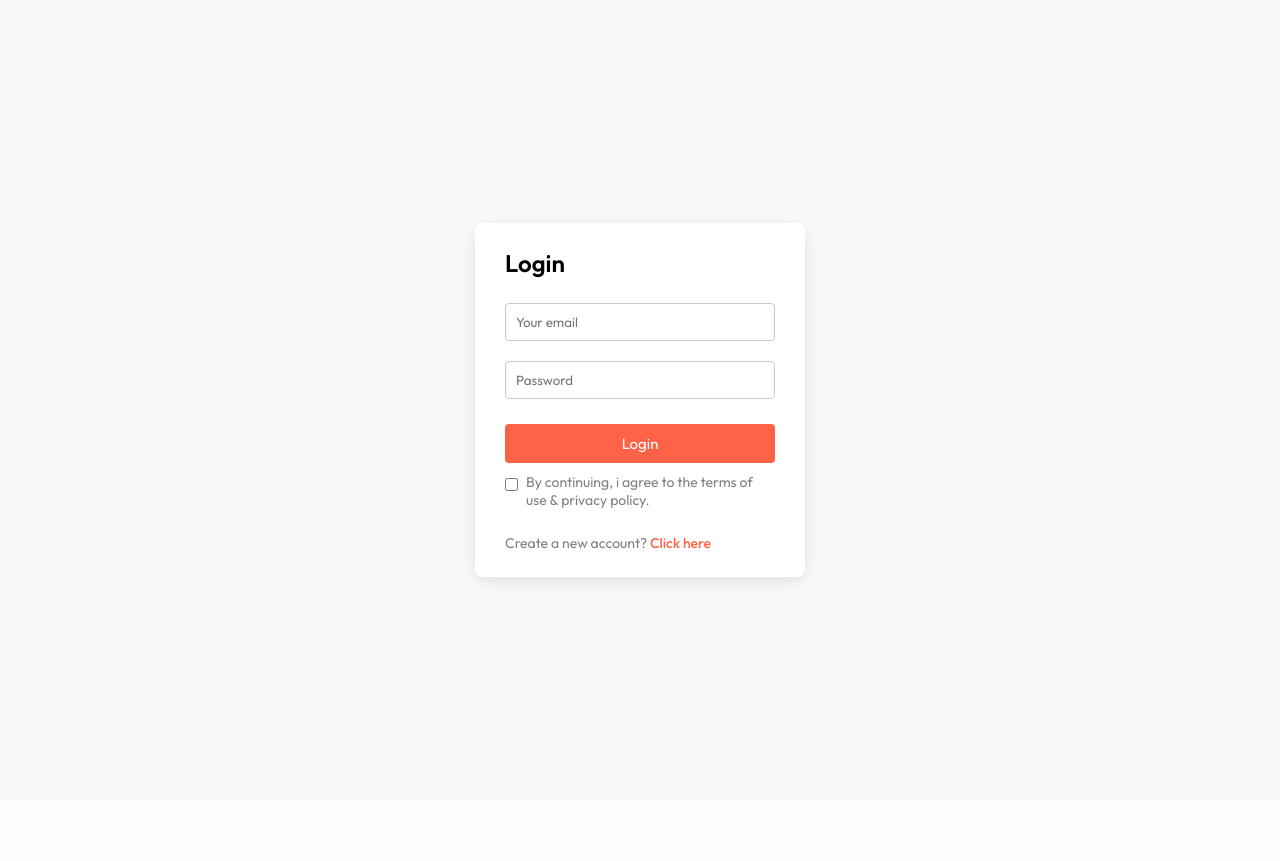
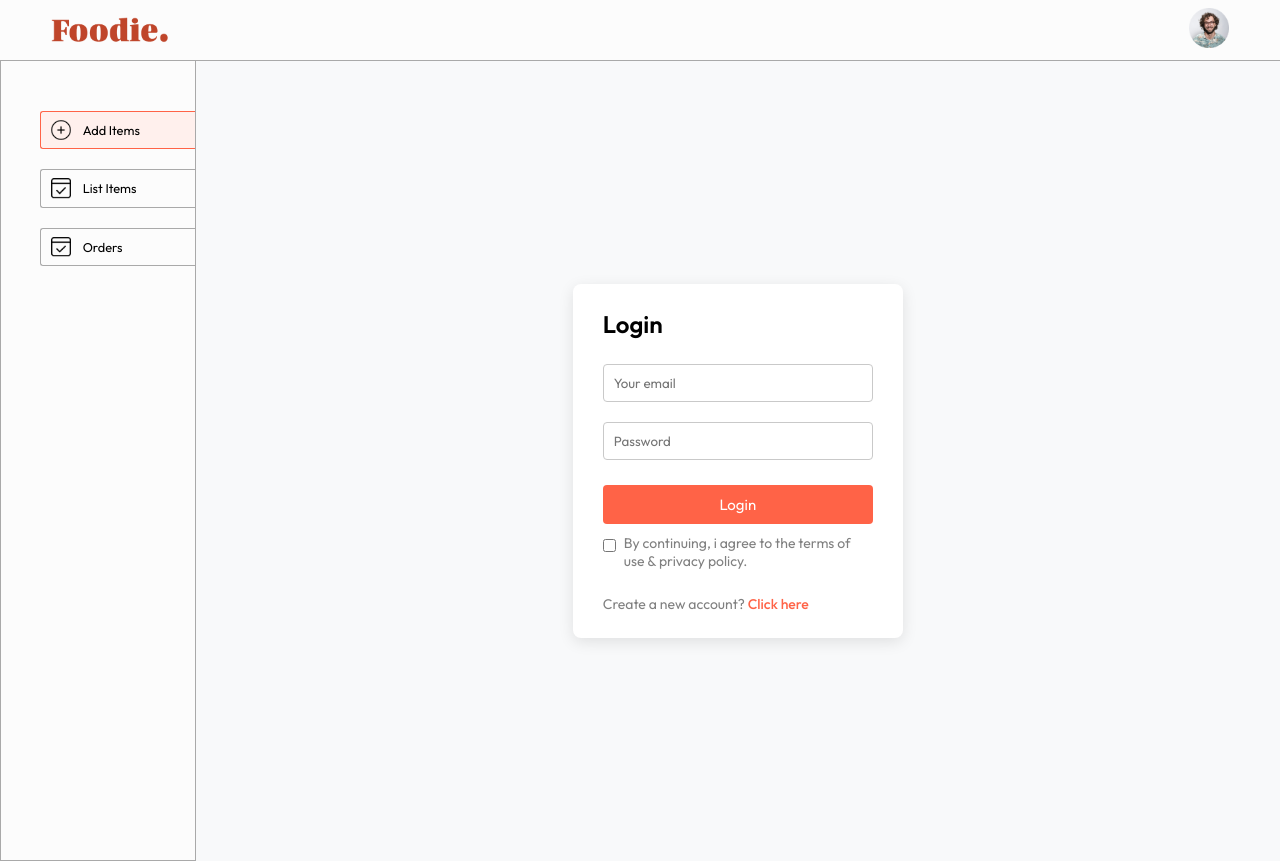
Before and after one commit to Lohit534/mern-full-stack, a React (Vite) app in the folder admin/: page /add in a window 1280 px wide. Before the commit this address led to /login. Before the commit the page ends 800 px from the top, so only its background shows below. Built offline with nearby package versions, Linux system fonts and the light colour scheme.

Commit message:
Admin panel layout restructure and frontend error handling fixes

```diff
--- a/admin/src/App.jsx
+++ b/admin/src/App.jsx
@@ -23,26 +23,18 @@ const App = () => {
   return (
     <div className='app'>
       <ToastContainer />
-      <Routes>
-        <Route path="/login" element={<Login setToken={setToken} url={url} />} />
-        <Route path="/*" element={
-          !token ? <Navigate to="/login" /> : (
-            <>
       <Navbar setToken={setToken} />
       <hr />
       <div className="app-content">
         <Sidebar />
         <Routes>
-                  <Route path="/add" element={<Add url={url} token={token} />} />
-                  <Route path="/list" element={<List url={url} token={token} />} />
-                  <Route path="/orders" element={<Orders url={url} token={token} />} />
-                  <Route path="*" element={<Navigate to="/add" />} />
+          <Route path="/add" element={token ? <Add url={url} token={token} /> : <Login setToken={setToken} url={url} />} />
+          <Route path="/list" element={token ? <List url={url} token={token} /> : <Login setToken={setToken} url={url} />} />
+          <Route path="/orders" element={token ? <Orders url={url} token={token} /> : <Login setToken={setToken} url={url} />} />
+          <Route path="/login" element={<Login setToken={setToken} url={url} />} />
+          <Route path="*" element={token ? <Navigate to="/add" /> : <Login setToken={setToken} url={url} />} />
         </Routes>
       </div>
-            </>
-          )
-        } />
-      </Routes>
     </div>
   )
 }
--- a/admin/src/pages/Login/Login.css
+++ b/admin/src/pages/Login/Login.css
@@ -1,8 +1,10 @@
 .login {
-    display: grid;
-    height: 100vh;
-    place-items: center;
+    display: flex;
+    justify-content: center;
+    align-items: center;
+    min-height: 80vh;
     background-color: #f8f9fa;
+    width: 100%;
 }
 
 .login-container {
```
Also changed, not shown: 1 other file (tests, documents, lock files or other folders). Lines whose indentation alone changed are shown as unchanged.
